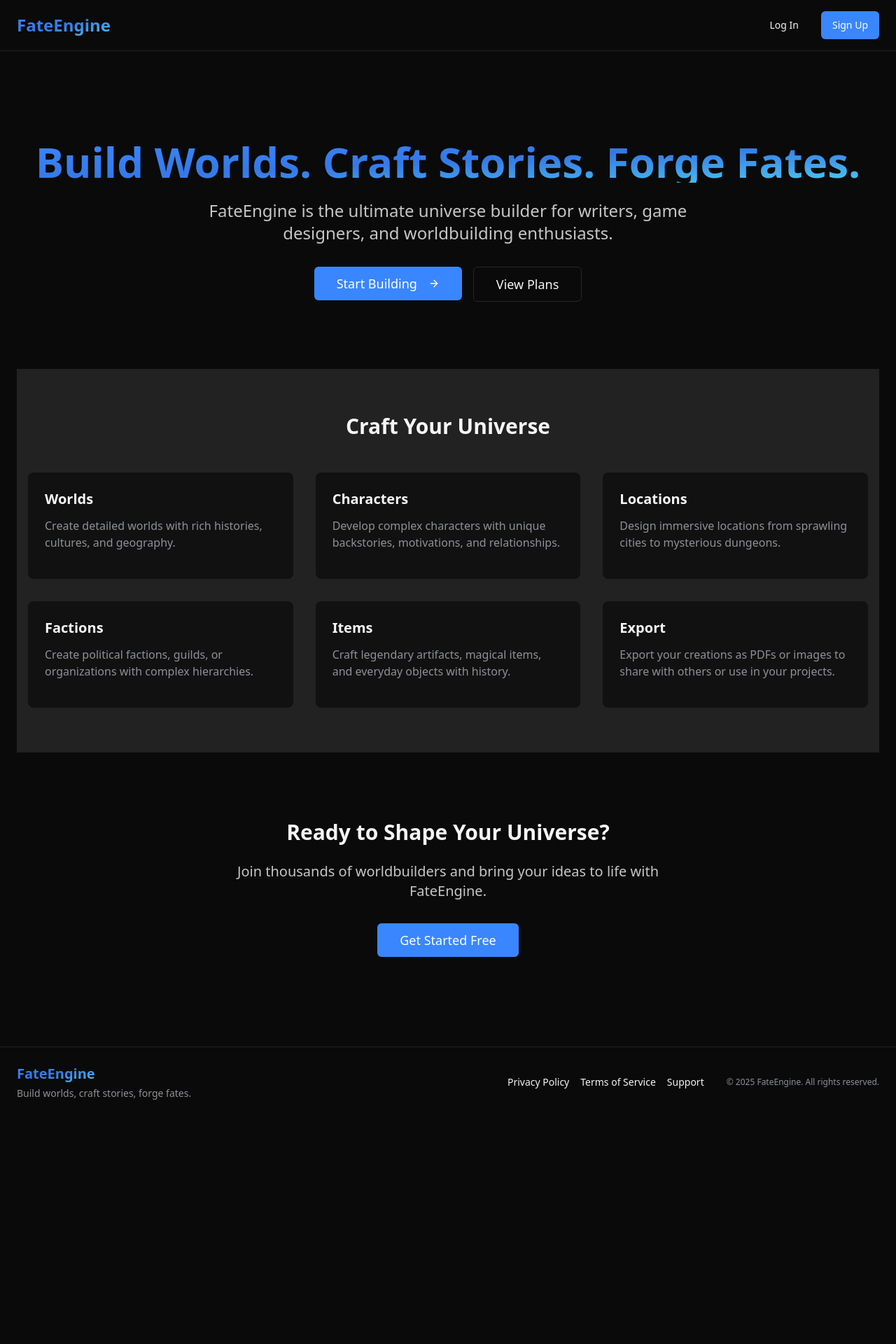
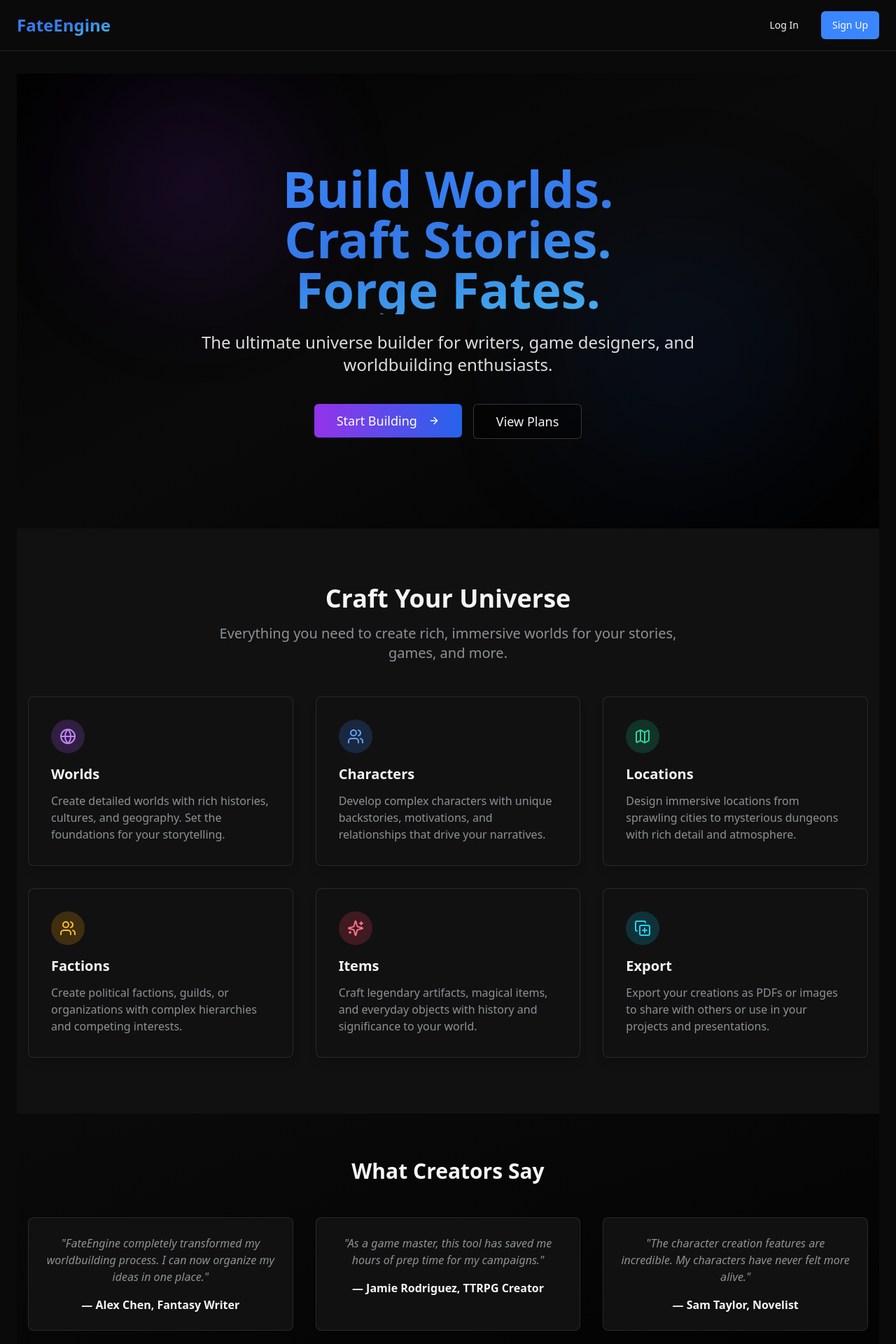
Before and after one commit to edonnie/storyforge-universe-builder, a React (Vite) app: page / in a window 1280 px wide. Shown: the top 1920 px of the page at 70% size. Before the commit the page ends 1596 px from the top, so only its background shows below. Built offline with nearby package versions, Linux system fonts and the light colour scheme.

Commit message:
Code edited in Lovable Code Editor
Edited UI in Lovable

```diff
--- a/src/pages/LandingPage.tsx
+++ b/src/pages/LandingPage.tsx
@@ -1,15 +1,22 @@
 
-import { useState } from 'react';
+import { useState, useEffect } from 'react';
 import { Link, useNavigate } from 'react-router-dom';
 import Layout from '../components/Layout';
 import { Button } from "@/components/ui/button";
-import { ArrowRight } from 'lucide-react';
+import { ArrowRight, Book, Sparkles, Globe, Users, Map, CopyPlus } from 'lucide-react';
 import AuthModal from '../components/AuthModal';
 
 const LandingPage = () => {
   const [isAuthModalOpen, setIsAuthModalOpen] = useState(false);
   const [authMode, setAuthMode] = useState<'login' | 'signup'>('signup');
+  const [isLoggedIn, setIsLoggedIn] = useState(false);
   const navigate = useNavigate();
+
+  // Check login status on component mount
+  useEffect(() => {
+    const token = localStorage.getItem('fateToken');
+    setIsLoggedIn(!!token);
+  }, []);
 
   // Login function that redirects to dashboard
   const handleLogin = () => {
@@ -24,23 +31,39 @@ const LandingPage = () => {
     setIsAuthModalOpen(true);
   };
 
+  const handlePrimaryAction = () => {
+    if (isLoggedIn) {
+      // If logged in, go directly to dashboard
+      navigate('/dashboard');
+    } else {
+      // If not logged in, open signup modal
+      openSignupModal();
+    }
+  };
+
   return (
     <Layout>
-      {/* Hero Section */}
-      <section className="py-16 md:py-24">
-        <div className="container mx-auto px-4 text-center">
-          <h1 className="text-4xl md:text-6xl font-bold mb-6 text-gradient">
-            Build Worlds. Craft Stories. Forge Fates.
+      {/* Hero Section with animated background */}
+      <section className="relative py-20 md:py-32 overflow-hidden">
+        <div className="absolute inset-0 z-0">
+          <div className="absolute top-0 left-0 w-full h-full bg-gradient-to-br from-black via-background to-black opacity-80"></div>
+          <div className="absolute top-[5%] left-[10%] w-64 h-64 rounded-full bg-purple-600/20 blur-[100px] animate-pulse"></div>
+          <div className="absolute bottom-[15%] right-[10%] w-80 h-80 rounded-full bg-blue-600/20 blur-[120px] animate-pulse delay-700"></div>
+        </div>
+
+        <div className="container mx-auto px-4 text-center relative z-10">
+          <h1 className="text-5xl md:text-7xl font-bold mb-6 text-gradient">
+            Build Worlds. <br className="hidden md:block" />Craft Stories. <br className="hidden md:block" />Forge Fates.
           </h1>
-          <p className="text-xl md:text-2xl mb-8 max-w-3xl mx-auto text-foreground/80">
-            FateEngine is the ultimate universe builder for writers, game designers, and worldbuilding enthusiasts.
+          <p className="text-xl md:text-2xl mb-10 max-w-3xl mx-auto text-foreground/90">
+            The ultimate universe builder for writers, game designers, and worldbuilding enthusiasts.
           </p>
           <div className="flex flex-col sm:flex-row justify-center gap-4">
-            <Button onClick={openSignupModal} size="lg" className="text-lg px-8 py-6">
-              Start Building <ArrowRight className="ml-2" size={20} />
+            <Button onClick={handlePrimaryAction} size="lg" className="text-lg px-8 py-6 bg-gradient-to-r from-purple-600 to-blue-600 hover:from-purple-700 hover:to-blue-700 border-0">
+              {isLoggedIn ? "Go to Dashboard" : "Start Building"} <ArrowRight className="ml-2" size={20} />
             </Button>
             <Link to="/plans">
-              <Button variant="outline" size="lg" className="text-lg px-8 py-6">
+              <Button variant="outline" size="lg" className="text-lg px-8 py-6 border-white/20 bg-black/30 backdrop-blur-sm hover:bg-white/10">
                 View Plans
               </Button>
             </Link>
@@ -48,67 +71,122 @@ const LandingPage = () => {
         </div>
       </section>
 
-      {/* Features Section */}
-      <section className="py-16 bg-muted">
+      {/* Features Section with improved cards */}
+      <section className="py-20 bg-muted/30">
         <div className="container mx-auto px-4">
-          <h2 className="text-3xl font-bold mb-12 text-center">Craft Your Universe</h2>
+          <h2 className="text-3xl md:text-4xl font-bold mb-4 text-center">Craft Your Universe</h2>
+          <p className="text-xl text-center text-muted-foreground mb-12 max-w-2xl mx-auto">
+            Everything you need to create rich, immersive worlds for your stories, games, and more.
+          </p>
 
           <div className="grid grid-cols-1 md:grid-cols-3 gap-8">
-            <div className="bg-card p-6 rounded-lg">
+            <div className="bg-card p-8 rounded-lg border border-white/10 shadow-lg transition-transform hover:-translate-y-1 duration-300">
+              <div className="h-12 w-12 rounded-full bg-purple-500/20 flex items-center justify-center mb-4">
+                <Globe className="text-purple-400" size={24} />
+              </div>
               <h3 className="text-xl font-semibold mb-3">Worlds</h3>
-              <p className="text-muted-foreground mb-4">
-                Create detailed worlds with rich histories, cultures, and geography.
+              <p className="text-muted-foreground">
+                Create detailed worlds with rich histories, cultures, and geography. Set the foundations for your storytelling.
               </p>
             </div>
 
-            <div className="bg-card p-6 rounded-lg">
+            <div className="bg-card p-8 rounded-lg border border-white/10 shadow-lg transition-transform hover:-translate-y-1 duration-300">
+              <div className="h-12 w-12 rounded-full bg-blue-500/20 flex items-center justify-center mb-4">
+                <Users className="text-blue-400" size={24} />
+              </div>
               <h3 className="text-xl font-semibold mb-3">Characters</h3>
-              <p className="text-muted-foreground mb-4">
-                Develop complex characters with unique backstories, motivations, and relationships.
+              <p className="text-muted-foreground">
+                Develop complex characters with unique backstories, motivations, and relationships that drive your narratives.
               </p>
             </div>
 
-            <div className="bg-card p-6 rounded-lg">
+            <div className="bg-card p-8 rounded-lg border border-white/10 shadow-lg transition-transform hover:-translate-y-1 duration-300">
+              <div className="h-12 w-12 rounded-full bg-emerald-500/20 flex items-center justify-center mb-4">
+                <Map className="text-emerald-400" size={24} />
+              </div>
               <h3 className="text-xl font-semibold mb-3">Locations</h3>
-              <p className="text-muted-foreground mb-4">
-                Design immersive locations from sprawling cities to mysterious dungeons.
+              <p className="text-muted-foreground">
+                Design immersive locations from sprawling cities to mysterious dungeons with rich detail and atmosphere.
               </p>
             </div>
 
-            <div className="bg-card p-6 rounded-lg">
+            <div className="bg-card p-8 rounded-lg border border-white/10 shadow-lg transition-transform hover:-translate-y-1 duration-300">
+              <div className="h-12 w-12 rounded-full bg-amber-500/20 flex items-center justify-center mb-4">
+                <Users className="text-amber-400" size={24} />
+              </div>
               <h3 className="text-xl font-semibold mb-3">Factions</h3>
-              <p className="text-muted-foreground mb-4">
-                Create political factions, guilds, or organizations with complex hierarchies.
+              <p className="text-muted-foreground">
+                Create political factions, guilds, or organizations with complex hierarchies and competing interests.
               </p>
             </div>
 
-            <div className="bg-card p-6 rounded-lg">
+            <div className="bg-card p-8 rounded-lg border border-white/10 shadow-lg transition-transform hover:-translate-y-1 duration-300">
+              <div className="h-12 w-12 rounded-full bg-rose-500/20 flex items-center justify-center mb-4">
+                <Sparkles className="text-rose-400" size={24} />
+              </div>
               <h3 className="text-xl font-semibold mb-3">Items</h3>
-              <p className="text-muted-foreground mb-4">
-                Craft legendary artifacts, magical items, and everyday objects with history.
+              <p className="text-muted-foreground">
+                Craft legendary artifacts, magical items, and everyday objects with history and significance to your world.
               </p>
             </div>
 
-            <div className="bg-card p-6 rounded-lg">
+            <div className="bg-card p-8 rounded-lg border border-white/10 shadow-lg transition-transform hover:-translate-y-1 duration-300">
+              <div className="h-12 w-12 rounded-full bg-cyan-500/20 flex items-center justify-center mb-4">
+                <CopyPlus className="text-cyan-400" size={24} />
+              </div>
               <h3 className="text-xl font-semibold mb-3">Export</h3>
-              <p className="text-muted-foreground mb-4">
-                Export your creations as PDFs or images to share with others or use in your projects.
+              <p className="text-muted-foreground">
+                Export your creations as PDFs or images to share with others or use in your projects and presentations.
               </p>
             </div>
           </div>
         </div>
       </section>
 
-      {/* CTA Section */}
-      <section className="py-16 md:py-24">
+      {/* Testimonial Section */}
+      <section className="py-16 bg-gradient-to-br from-background to-black/80">
         <div className="container mx-auto px-4 text-center">
-          <h2 className="text-3xl font-bold mb-6">Ready to Shape Your Universe?</h2>
-          <p className="text-xl mb-8 max-w-2xl mx-auto text-foreground/80">
+          <h2 className="text-3xl font-bold mb-12">What Creators Say</h2>
+
+          <div className="grid grid-cols-1 md:grid-cols-3 gap-8">
+            <div className="bg-card p-6 rounded-lg border border-white/10">
+              <p className="italic text-muted-foreground mb-4">"FateEngine completely transformed my worldbuilding process. I can now organize my ideas in one place."</p>
+              <p className="font-semibold">— Alex Chen, Fantasy Writer</p>
+            </div>
+
+            <div className="bg-card p-6 rounded-lg border border-white/10">
+              <p className="italic text-muted-foreground mb-4">"As a game master, this tool has saved me hours of prep time for my campaigns."</p>
+              <p className="font-semibold">— Jamie Rodriguez, TTRPG Creator</p>
+            </div>
+
+            <div className="bg-card p-6 rounded-lg border border-white/10">
+              <p className="italic text-muted-foreground mb-4">"The character creation features are incredible. My characters have never felt more alive."</p>
+              <p className="font-semibold">— Sam Taylor, Novelist</p>
+            </div>
+          </div>
+        </div>
+      </section>
+
+      {/* CTA Section with improved styling */}
+      <section className="py-20 md:py-28 relative">
+        <div className="absolute inset-0 overflow-hidden">
+          <div className="absolute top-0 left-0 w-full h-full bg-gradient-to-t from-background via-background/90 to-background/60"></div>
+          <div className="absolute -top-[5%] right-[10%] w-72 h-72 rounded-full bg-purple-600/20 blur-[100px] animate-pulse"></div>
+        </div>
+
+        <div className="container mx-auto px-4 text-center relative z-10">
+          <h2 className="text-4xl font-bold mb-6">Ready to Shape Your Universe?</h2>
+          <p className="text-xl mb-10 max-w-2xl mx-auto text-foreground/80">
             Join thousands of worldbuilders and bring your ideas to life with FateEngine.
           </p>
-          <Button onClick={openSignupModal} size="lg" className="text-lg px-8 py-6">
-            Get Started Free
+          <Button onClick={handlePrimaryAction} size="lg" className="text-lg px-10 py-6 bg-gradient-to-r from-purple-600 to-blue-600 hover:from-purple-700 hover:to-blue-700 border-0">
+            {isLoggedIn ? "Go to Dashboard" : "Start Creating Today"}
           </Button>
+
+          <div className="mt-6 flex justify-center items-center space-x-2 text-muted-foreground">
+            <Book size={16} />
+            <span>No credit card required</span>
+          </div>
         </div>
       </section>
 
```
